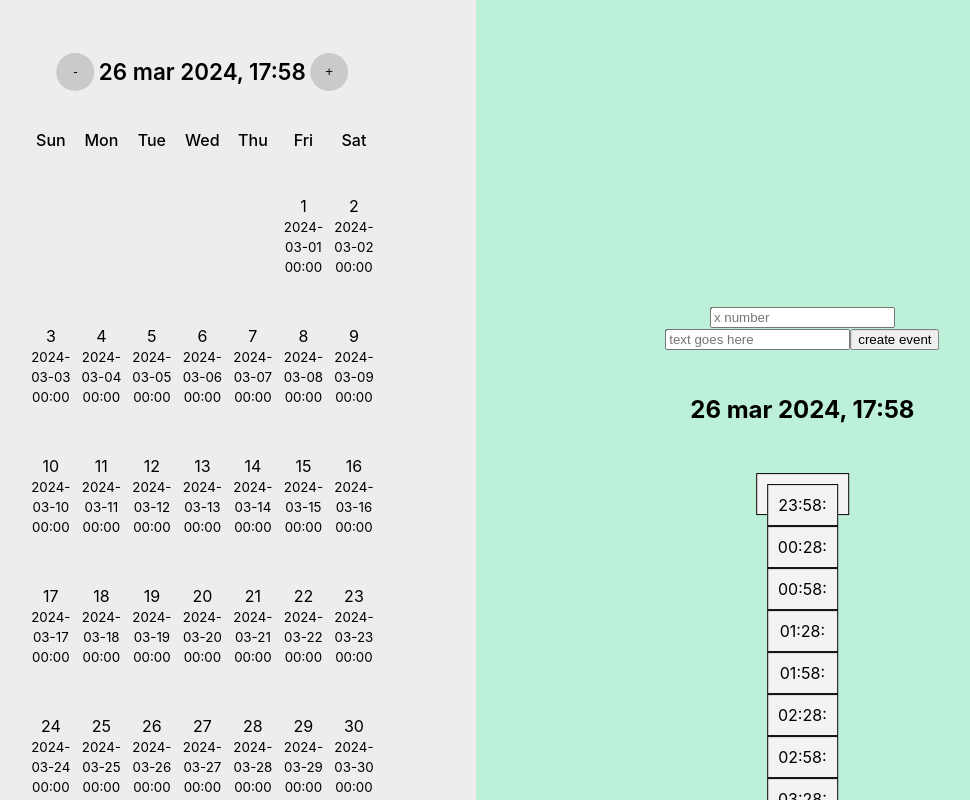
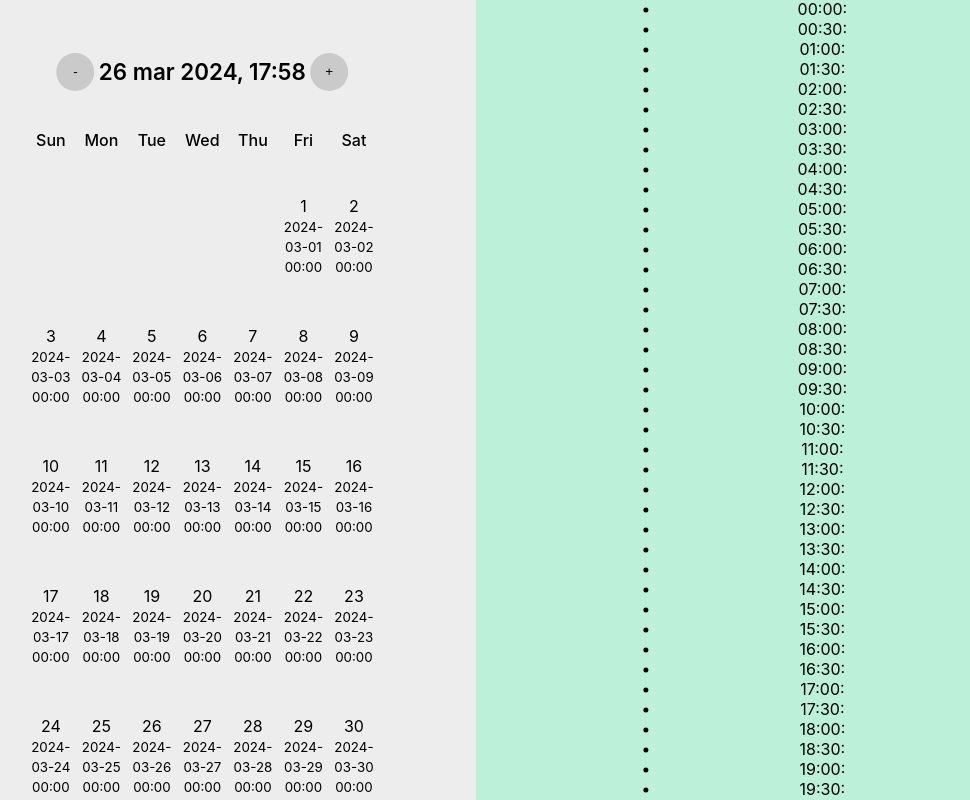
Before and after one commit to 5up3rD4n1/react-interview-challenges, a React (Create React App) app: page /calendar in a window 1280 px wide. Shown: the whole page, without its empty margins (124-1094 px from the left). Built offline with nearby package versions, Linux system fonts and the light colour scheme.

Commit message:
Calendar Events Update
Co-authored-by: Daniel Solís Méndez <dsolisqcells@users.noreply.github.com>

```diff
--- a/src/components/Events/EventForm.tsx
+++ b/src/components/Events/EventForm.tsx
@@ -1,21 +1,19 @@
 import {useState} from 'react';
 
 interface OnSubmitParams {
-  hour: string;
   eventReminder: string;
 }
 
 interface EventFormProps {
   onSubmit: (params: OnSubmitParams) => void;
+  onCloseClick: () => void;
+  initialValue?: string | null;
 }
 
 export function EventForm(props: EventFormProps) {
-  const [hour, setHourInput] = useState('');
-  const [eventReminder, setEventReminder] = useState('');
-
-  function handleOnChangeEventInput(input: any) {
-    setHourInput(input.target.value);
-  }
+  const [eventReminder, setEventReminder] = useState<string | undefined | null>(
+    props.initialValue
+  );
 
   function handleOnChangeEventReminder(input: any) {
     setEventReminder(input.target.value);
@@ -23,23 +21,29 @@ export function EventForm(props: EventFormProps) {
 
   function handleSubmit(event: React.FormEvent<any>) {
     event.preventDefault();
-    props.onSubmit({hour, eventReminder});
+    if (eventReminder && eventReminder !== '') {
+      props.onSubmit({eventReminder});
+    }
+  }
+
+  function handleCloseClick(event: React.MouseEvent) {
+    event.preventDefault();
+    props.onCloseClick();
   }
 
   return (
     <div>
       <form onSubmit={handleSubmit}>
         <input
-          type="text"
-          placeholder="x number"
-          onChange={handleOnChangeEventInput}
-        ></input>
-        <input
+          value={eventReminder || ''}
           type="text"
           placeholder="text goes here"
           onChange={handleOnChangeEventReminder}
         ></input>
-        <button type={'submit'}>create event</button>
+        <button type={'submit'}>
+          {props.initialValue ? 'update' : 'create'} event
+        </button>
+        <button onClick={handleCloseClick}>close</button>
       </form>
     </div>
   );
--- a/src/components/Events/EventItem.tsx
+++ b/src/components/Events/EventItem.tsx
@@ -1,5 +1,5 @@
 import {DateTime} from 'luxon';
-import {useState} from 'react';
+import {useReducer, useState} from 'react';
 import {EventForm} from './EventForm';
 
 interface EventItemData {
@@ -7,21 +7,74 @@ interface EventItemData {
 }
 
 interface EventItemsProps {
-  data: EventItemData;
-  current: string;
-  onDeleteClick: (params: {hour: string}) => void;
-  onUpdateClick: (params: {hour: string; eventReminder: string}) => void;
-  onHideShow: () => void;
+  // data: EventItemData;
+  // current: string;
+  // onDeleteClick: (params: {hour: string}) => void;
+  // onUpdateClick: (params: {hour: string; eventReminder: string}) => void;
+}
+interface ReducerState {
+  [key: string]: string | null | undefined;
+}
+
+enum EventActionType {
+  SAVE_EVENT = 'SAVE_EVENT',
+  CLEAR_EVENT = 'CLEAR_EVENT',
+  UPDATE_EVENT = 'UPDATE_EVENT',
+}
+
+interface Action<T> {
+  type: EventActionType;
+  payload: T;
+}
+
+function reducer(state: ReducerState, action: Action<any>): ReducerState {
+  if (action.type === EventActionType.SAVE_EVENT) {
+    return {...state, [action.payload.hour]: action.payload.eventReminder};
+  }
+
+  if (action.type === EventActionType.CLEAR_EVENT) {
+    return {...state, [action.payload.hour]: null};
+  }
+
+  if (action.type === EventActionType.UPDATE_EVENT) {
+    return {...state, [action.payload.hour]: action.payload.eventReminder};
+  }
+
+  return state;
+}
+
+function saveEvent(params: {hour: string; eventReminder: string}) {
+  return {type: EventActionType.SAVE_EVENT, payload: params};
+}
+
+function clearEvent(params: {hour: string}) {
+  return {type: EventActionType.CLEAR_EVENT, payload: params};
 }
 
 export function EventItem(props: EventItemsProps) {
-  const {data} = props;
+  // const {data} = props;
+
+  const [state, dispatch] = useReducer(reducer, {});
+
+  function onDeleteClick(params: {hour: string}) {
+    dispatch(clearEvent(params));
+  }
 
   const halfHour = new Array(48).fill(null);
+  const [activeEvent, setActiveEvent] = useState<string | null>(null);
 
+  function handleLiClick(hour: string) {
+    setActiveEvent(hour);
+  }
+
+  function onFormSubmit(params: {hour: string; eventReminder: string}) {
+    dispatch(saveEvent(params));
+  }
   // function handlerOnClickAddNewEvent() {
   //   setEvents([...events, null]);
   // }
+
+  const current = DateTime.now().startOf('day');
 
   // const timestamp = props.currentDateTime.toLocaleString(DateTime.DATE_FULL);
   const halfHoursTemplate = halfHour.reduce(
@@ -32,59 +85,65 @@ export function EventItem(props: EventItemsProps) {
       };
     },
     {
-      current: DateTime.now(),
+      current: DateTime.now().startOf('day'),
       acc: [],
     }
   );
+  console.log({activeEvent, state});
+  return (
+    <div>
+      <div className="">
+        {}
+        <h2 className="header">{current.toISO()}</h2>
+        {/* <button onClick={handlerOnClickAddNewEvent}>add new event</button> */}
+
+        <ul>
+          {/* List of hours */}
+
+          {halfHoursTemplate.acc.map((hour, index) => {
+            const event = state[hour];
+
+            const isActive = hour === activeEvent;
 
             return (
+              <li key={index}>
                 <div>
-      <div className="calendar-dates">
-        {}
-        <h2 className="header">{props.current}</h2>
-        {/* <button onClick={handlerOnClickAddNewEvent}>add new event</button> */}
-
-        <ul className="dates">
-          {/* List of hours */}
-
-          <li onClick={props.onHideShow}>
-            {halfHoursTemplate.acc.map((hour, index) => {
-              const hourIndex = `${index + 1}`;
-              const event = data[hourIndex];
-              return (
-                <div>
-                  {}
-                  <li key={index}>
-                    {/* {isActive ? (
+                  {isActive ? (
+                    <>
+                      <div>{hour}: </div>
                       <EventForm
-                          onSubmit={() => {
+                        onSubmit={(params: {eventReminder: string}) => {
+                          onFormSubmit({
+                            hour,
+                            eventReminder: params.eventReminder,
+                          });
+                          setActiveEvent(null);
                         }}
+                        onCloseClick={() => {
+                          setActiveEvent(null);
+                        }}
+                        initialValue={event}
                       />
-                      ) : null} */}
+                    </>
+                  ) : (
+                    <div onClick={() => handleLiClick(hour)}>
                       {hour}: {event}
+                    </div>
+                  )}
                   {event ? (
-                      <div>
                     <button
                       onClick={() => {
-                            props.onDeleteClick({hour: hourIndex});
+                        // props.onDeleteClick({hour: hourIndex});
+                        onDeleteClick({hour});
                       }}
                     >
                       X
                     </button>
-                        <button
-                          onClick={() => {
-                            alert(`Index ${index} updated`);
-                          }}
-                        >
-                          ^
-                        </button>
+                  ) : null}
                 </div>
-                    ) : null}
               </li>
-                </div>
             );
           })}
-          </li>
         </ul>
       </div>
     </div>
--- /dev/null
+++ b/src/components/RangePicker/RangePickerContainer.tsx
@@ -0,0 +1,135 @@
+import {createContext, useContext, useReducer, useState} from 'react';
+
+interface RangePickerContextPayload {
+  state: RangePickerState;
+  dispatch: (value: any) => void;
+}
+
+interface RangePickerState {
+  lower: number | null;
+  upper: number | null;
+}
+
+const RangePickerContext = createContext<RangePickerContextPayload>({
+  state: {lower: null, upper: null},
+  dispatch: () => {},
+});
+
+function reducer(state: RangePickerState, action: Record<string, any>) {
+  if (action.type === 'SET_LOWER') {
+    return {...state, lower: action.payload};
+  }
+  if (action.type === 'SET_UPPER') {
+    return {...state, upper: action.payload};
+  }
+  return state;
+}
+
+function setLower(num: number | null) {
+  return {type: 'SET_LOWER', payload: num};
+}
+
+function setUpper(num: number | null) {
+  return {type: 'SET_UPPER', payload: num};
+}
+
+export default function RangePickerContainer() {
+  const [state, dispatch] = useReducer(reducer, {lower: null, upper: null});
+
+  function handleInputChange(event: React.ChangeEvent<any>) {
+    // dispatch(event.target.value);
+  }
+
+  return (
+    <div>
+      <RangePickerContext.Provider value={{state, dispatch}}>
+        <RangePickerInput
+          label="lower"
+          value={state.lower}
+          onInputChange={handleInputChange}
+        />
+
+        <RangePickerInput
+          label="upper"
+          value={state.upper}
+          onInputChange={handleInputChange}
+        />
+
+        <RangeList />
+
+        <RangePickerDisplay />
+      </RangePickerContext.Provider>
+    </div>
+  );
+}
+
+interface RangePickerInputProps {
+  label: string;
+  value: number | null;
+  onInputChange: (event: React.ChangeEvent<any>) => void;
+}
+
+function RangePickerInput(props: RangePickerInputProps) {
+  return (
+    <div>
+      <label>{props.label} </label>
+      <input value={props.value || ''} onChange={props.onInputChange}></input>
+    </div>
+  );
+}
+
+function RangePickerDisplay() {
+  const {state} = useContext(RangePickerContext);
+  return (
+    <>
+      <div>
+        <div>Lower: {state.lower}</div>
+        <div>Upper: {state.upper}</div>
+      </div>
+    </>
+  );
+}
+
+function RangeList() {
+  const {state, dispatch} = useContext(RangePickerContext);
+  const nums = new Array(10).fill(null);
+
+  function handleButtonClick(num: number) {
+    if (state.lower === null) {
+      dispatch(setLower(num));
+      return;
+    }
+
+    if (state.lower !== null && num < state.lower) {
+      dispatch(setLower(num));
+      return;
+    }
+
+    if (state.upper === null) {
+      dispatch(setUpper(num));
+      return;
+    }
+
+    if (state.lower !== null && state.upper !== null) {
+      dispatch(setLower(num));
+      dispatch(setUpper(null));
+    }
+  }
+
+  return (
+    <div>
+      {nums.map((num, index) => {
+        return (
+          <button
+            key={index}
+            onClick={() => {
+              handleButtonClick(index + 1);
+            }}
+          >
+            {index + 1}
+          </button>
+        );
+      })}
+    </div>
+  );
+}
--- a/src/routes/home.tsx
+++ b/src/routes/home.tsx
@@ -14,6 +14,9 @@ export default function Home() {
             <li>
               <a href={'/slots-machine'}>SlotsMachine</a>
             </li>
+            <li>
+              <a href={'/range-picker'}>Range Picker</a>
+            </li>
           </ul>
         </nav>
       </main>
--- a/src/routes/index.tsx
+++ b/src/routes/index.tsx
@@ -3,6 +3,7 @@ import Home from './home';
 import Page from './page';
 import Counter from '../components/Counter';
 import SlotsMachine from '../components/SlotsMachine';
+import RangePickerContainer from '../components/RangePicker/RangePickerContainer';
 
 export const router = createBrowserRouter([
   {
@@ -21,4 +22,8 @@ export const router = createBrowserRouter([
     path: '/slots-machine',
     element: <SlotsMachine />,
   },
+  {
+    path: '/range-picker',
+    element: <RangePickerContainer />,
+  },
 ]);
--- a/src/routes/page.tsx
+++ b/src/routes/page.tsx
@@ -5,49 +5,6 @@ import {DateContext} from '../components/DateContext';
 import {EventItem} from '../components/Events/EventItem';
 import {EventForm} from '../components/Events/EventForm';
 import {useReducer, useState} from 'react';
-
-interface ReducerState {
-  [key: string]: string | null;
-}
-
-enum EventActionType {
-  SAVE_EVENT = 'SAVE_EVENT',
-  CLEAR_EVENT = 'CLEAR_EVENT',
-  UPDATE_EVENT = 'UPDATE_EVENT',
-}
-
-interface Action<T> {
-  type: EventActionType;
-  payload: T;
-}
-
-function reducer(state: ReducerState, action: Action<any>): ReducerState {
-  if (action.type === EventActionType.SAVE_EVENT) {
-    return {...state, [action.payload.hour]: action.payload.eventReminder};
-  }
-
-  if (action.type === EventActionType.CLEAR_EVENT) {
-    return {...state, [action.payload.hour]: null};
-  }
-
-  if (action.type === EventActionType.UPDATE_EVENT) {
-    return {...state, [action.payload.hour]: action.payload.eventReminder};
-  }
-
-  return state;
-}
-
-function saveEvent(params: {hour: string; eventReminder: string}) {
-  return {type: EventActionType.SAVE_EVENT, payload: params};
-}
-
-function clearEvent(params: {hour: string}) {
-  return {type: EventActionType.CLEAR_EVENT, payload: params};
-}
-
-function updateEvent(params: {hour: string; eventReminder: string}) {
-  return {type: EventActionType.UPDATE_EVENT, payload: params};
-}
 
 export default function Page() {
   const getTime = () => {
@@ -57,36 +14,19 @@ export default function Page() {
     return month.toLocaleString(DateTime.DATETIME_MED);
   };
 
-  function hideShow() {
-    return (
-      <div>
-        <EventForm onSubmit={onFormSubmit} />
-      </div>
-    );
-  }
+  // function hideShow() {
+  //   return (
+  //     <div>
+  //       <EventForm onSubmit={onFormSubmit} />
+  //     </div>
+  //   );
+  // }
 
   // const {month, setMonth} = useContext(DateContext);
 
-  const [state, dispatch] = useReducer(reducer, {});
-
-  function onFormSubmit(params: {hour: string; eventReminder: string}) {
-    dispatch(saveEvent(params));
-  }
-
-  const [showCreateEvent, setShowCreateEvent] = useState(false);
-
-  function onDeleteClick(params: {hour: string}) {
-    dispatch(clearEvent(params));
-  }
-
-  function onUpdateClick(params: {hour: string; eventReminder: string}) {
-    dispatch(updateEvent(params));
-  }
-
-  console.log(state);
-  function handleOnClickShowHideEvent() {
-    setShowCreateEvent(!showCreateEvent);
-  }
+  // function handleOnClickShowHideEvent() {
+  //   setShowCreateEvent(!showCreateEvent);
+  // }
 
   return (
     <>
@@ -103,20 +43,19 @@ export default function Page() {
         </div>
         <div className="split right">
           <div className="centered">
-            <div className="dates-container">
+            {/* <div className="dates-container">
               <EventForm onSubmit={onFormSubmit} />
-            </div>
+            </div> */}
             {/* <EventTaskCreator
                 isActive={true}
                 currentDateTime={currentDateTime}
               /> */}
 
             <EventItem
-              data={state}
-              onDeleteClick={onDeleteClick}
-              onUpdateClick={onUpdateClick}
-              onHideShow={hideShow}
-              current={getTime()}
+            // data={state}
+            // onDeleteClick={onDeleteClick}
+            // onUpdateClick={onUpdateClick}
+            // current={getTime()}
             />
           </div>
         </div>
```
Lines whose indentation alone changed are shown as unchanged.
